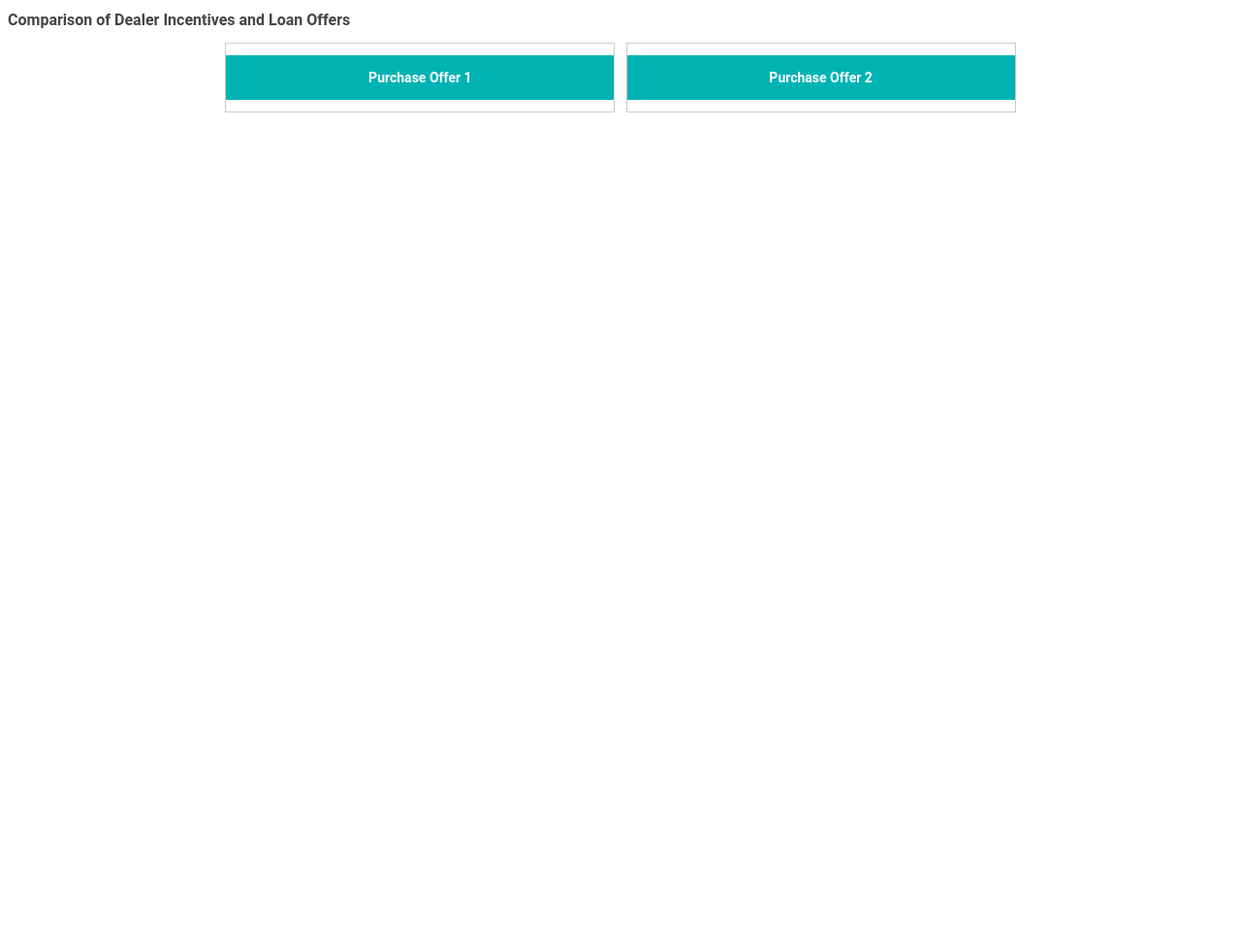
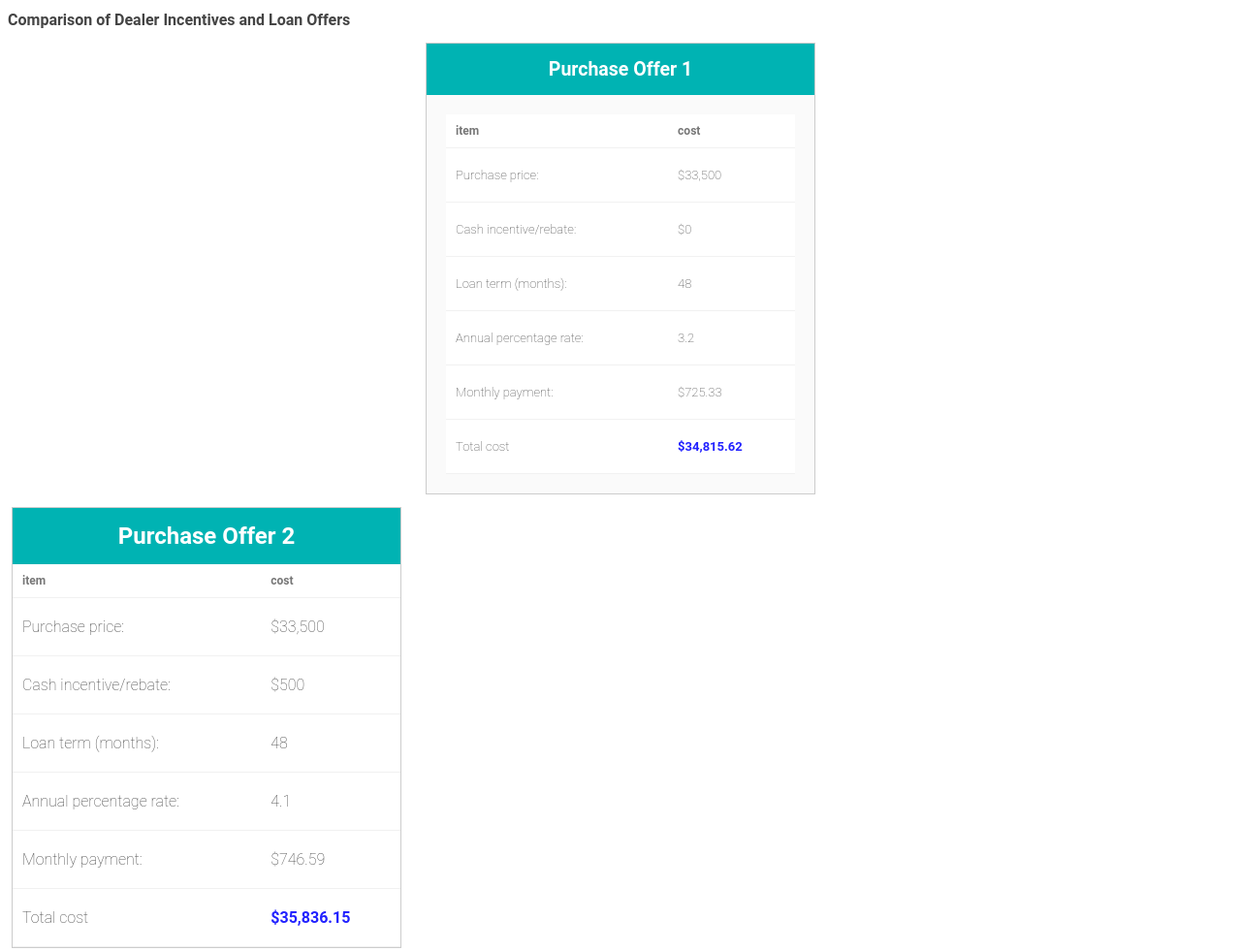
Before and after one commit to Kyler-ba/CS208-05.03, a website: page index.html in a window 1280 px wide. Shown: the whole page at 97% size. Before the commit the page ends 800 px from the top, so only its background shows below. Drawn offline with Linux system fonts and the light colour scheme.

Commit message:
CSS and html basically done

```diff
--- a/css/style.css
+++ /dev/null
@@ -1,31 +0,0 @@
-body{
-    font-family: Roboto, Helvetica, sans-serif;
-}
-
-h1{
-    font-size: 16px;
-    color: #444444
-}
-
-div{
-    text-align: center;
-    margin: 5px;
-    font-size: 13px;
-}
-
-.offer{
-    display: inline-block;
-    width: 400px;
-    text-align: center;
-    margin: 4px;
-    border: 1px solid #cccccc;
-}
-
-.offer-title{
-    font-size: 14px;
-    font-weight: bold;
-    color: #ffffff;
-
-    background-color: #00b3b3;
-    padding: 15px;
-}
--- a/index.html
+++ b/index.html
@@ -6,21 +6,103 @@
   <title>05.03 Lab - Advanced CSS</title>
   <meta name="description" content="">
   <meta name="viewport" content="width=device-width, initial-scale=1">
-  <link rel="stylesheet" href="css/style.css">
+  <link rel="stylesheet" href="CS208-05.03/style.css">
 </head>
 
 <body>
   <h1>Comparison of Dealer Incentives and Loan Offers</h1>
 
+  <div class="container">
+    <section class="offer">
+      <h2 class="offer-title">Purchase Offer 1</h2>
+
+      <div class="offer-contents">
+        <table>
+
+          <tr>
+            <th>item</th>
+            <th>cost</th>
+          </tr>
+
+          <tr>
+            <td>Purchase price:</td>
+            <td>$33,500</td>
+          </tr>
+
+          <tr>
+            <td>Cash incentive/rebate:</td>
+            <td>$0</td>
+          </tr>
+
+          <tr>
+            <td>Loan term (months): </td>
+            <td>48</td>
+          </tr>
+
+          <tr>
+            <td>Annual percentage rate:</td>
+            <td>3.2</td>
+          </tr>
+
+          <tr>
+            <td>Monthly payment:</td>
+            <td>$725.33</td>
+          </tr>
+
+          <tr>
+            <td>Total cost</td>
+            <td class="final-value">$34,815.62</td>
+          </tr>
+        </table>
+      </div>
+    </section>
+  </div>
+
   <div>
     <section class="offer">
-      <h2 class="offer-title">Purchase Offer 1</h2>
-    </section>
+      <h2 class="offer-title">Purchase Offer 2</h2>
 
-    <section class="offer">
-      <h2 class="offer-title">Purchase Offer 2</h2>
+      <div>
+        <table>
+          <tr>
+            <th>item</th>
+            <th>cost</th>
+          </tr>
+
+          <tr>
+            <td>Purchase price:</td>
+            <td>$33,500</td>
+          </tr>
+
+          <tr>
+            <td>Cash incentive/rebate:</td>
+            <td>$500</td>
+          </tr>
+
+          <tr>
+            <td>Loan term (months): </td>
+            <td>48</td>
+          </tr>
+
+          <tr>
+            <td>Annual percentage rate:</td>
+            <td>4.1</td>
+          </tr>
+
+          <tr>
+            <td>Monthly payment:</td>
+            <td>$746.59</td>
+          </tr>
+
+          <tr>
+            <td>Total cost</td>
+            <td class="final-value">$35,836.15</td>
+          </tr>
+        </table>
+      </div>
     </section>
   </div>
+
 </body>
 
 </html>
--- /dev/null
+++ b/style.css
@@ -0,0 +1,67 @@
+body {
+    font-family: 'Roboto', 'Helvetica', sans-serif;
+}
+
+h1 {
+    font-size: 16px;
+    color: #444444;
+}
+
+.container {
+  text-align: center;
+  margin: 5px;
+  font-size: 13px;
+}
+
+.offer {
+    display: inline-block;
+    width: 400px;
+    margin: 4px;
+    text-align: center;
+    border: 1px solid #cccccc;
+}
+
+.offer-title {
+    font: 14px;
+    font-weight: bold;
+    color: #ffffff;
+
+    background-color: #00b3b3;
+    margin: 0;
+    padding: 15px;
+}
+
+.offer-contents {
+    padding: 20px;
+    background-color: #fafafa;
+}
+
+table {
+    width: 100%;
+    background-color:  #ffffff;
+    border-spacing: 0;
+}
+
+th {
+    font-size: 12px;
+    font-weight: bold;
+    color: #777777;
+    padding: 10px;
+    margin: 0;
+    text-align: left;
+    border-bottom: 1px solid #f1f1f1;
+}
+
+td {
+    font-weight: lighter;
+    color: #444444;
+    padding: 20px 10px;
+    text-align: left;
+    border-bottom: 1px solid #f1f1f1;
+
+}
+
+.final-value {
+    font-weight: bold;
+    color: #2222ff;
+}
```
